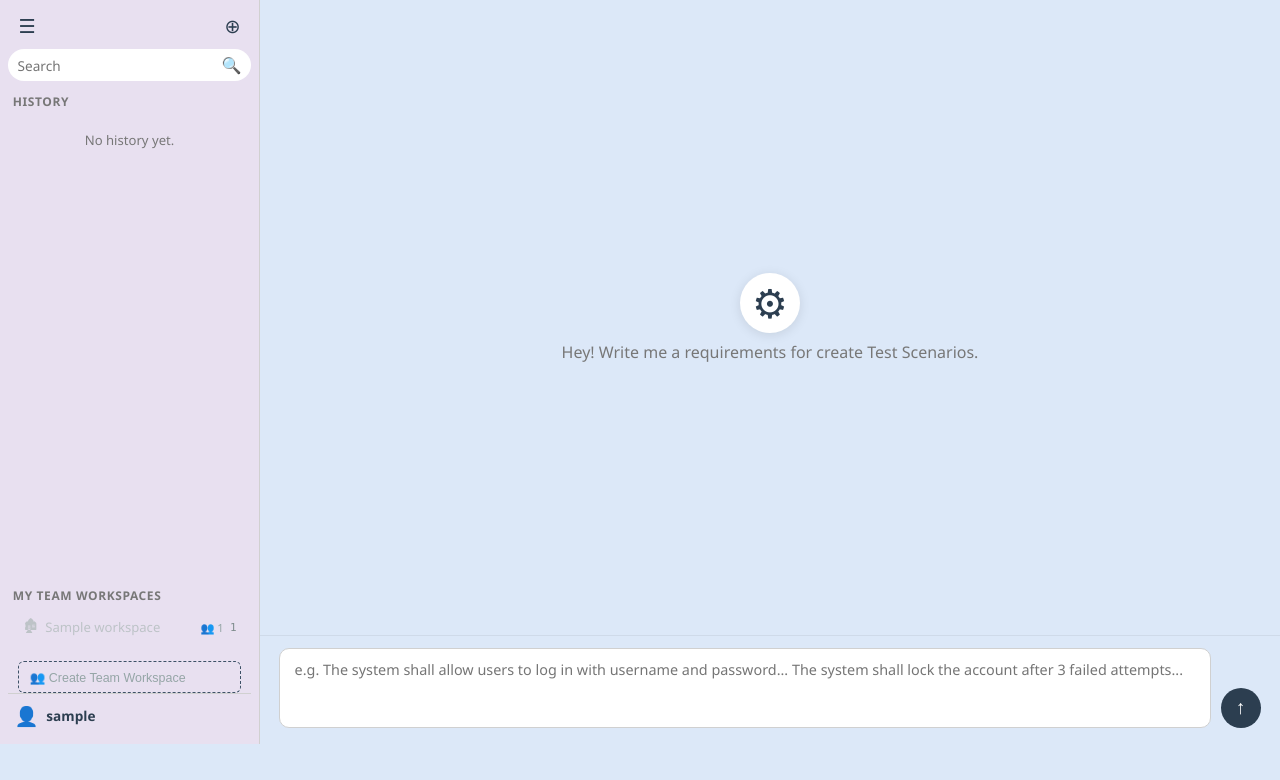
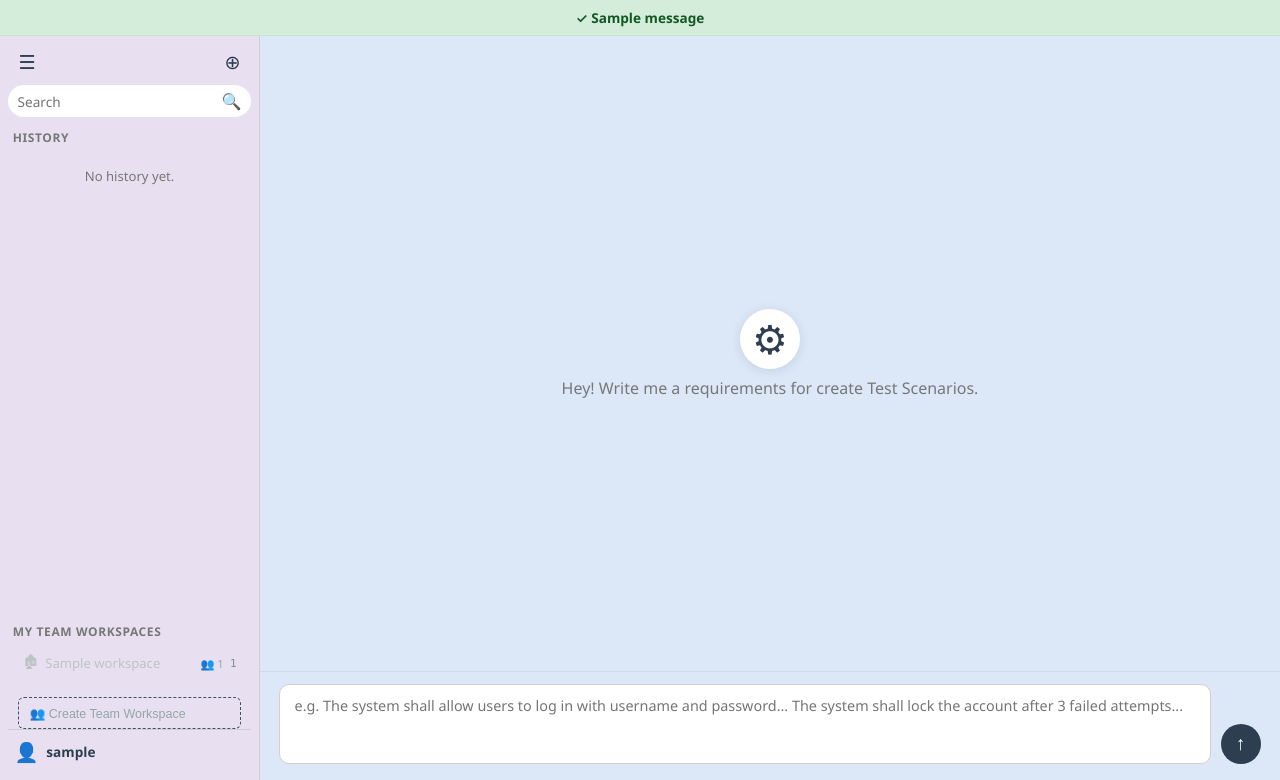
Before and after one commit to dickxenlee/FYP2, a Django app: page /workspace/ in a window 1280 px wide. Shown: the part 56-836 px from the top of the page. Before the commit the page ends 800 px from the top, so only its background shows below. Run offline with Django 5.2, Linux system fonts and the light colour scheme; a user stored in the database is signed in; tables that the repository leaves empty hold one stand-in row (values such as "Sample post"); one stand-in notice (Sample message) is shown; data that the repository does not hold is empty; parts of the project's set-up code (start-up, migrations or seed data) failed here and were passed over.

Commit message:
Show a success notice after registration
Use Django's messages framework to display a "Registration successful"
banner on the workspace page after a new user signs up.

```diff
--- a/core/templates/workspace.html
+++ b/core/templates/workspace.html
@@ -71,6 +71,17 @@
     font-size: 0.83rem;
     border-bottom: 1px solid #c3e6cb;
 }
+
+/* Flash messages (e.g. registration success) */
+.flash-banner {
+    text-align: center;
+    padding: 0.5rem 1rem;
+    font-size: 0.85rem;
+    font-weight: 600;
+}
+.flash-success { background: #d4edda; color: #155724; border-bottom: 1px solid #c3e6cb; }
+.flash-error   { background: #f8d7da; color: #721c24; border-bottom: 1px solid #f5c6cb; }
+.flash-info    { background: #d1ecf1; color: #0c5460; border-bottom: 1px solid #bee5eb; }
 
 /* ── Create workspace button in sidebar ── */
 .btn-create-workspace {
@@ -291,6 +302,12 @@ tr.scenario-done-row .editable-item { text-decoration: line-through; }
         <li><a href="{% url 'logout' %}" class="btn btn-outline">Sign Out</a></li>
     </ul>
 </nav>
+
+{% if messages %}
+{% for message in messages %}
+<div class="flash-banner flash-{{ message.tags }}">&#10003; {{ message }}</div>
+{% endfor %}
+{% endif %}
 
 {% if just_joined %}
 <div class="join-banner">
--- a/core/views.py
+++ b/core/views.py
@@ -2,6 +2,7 @@ import io
 import json
 
 from django.shortcuts import render, redirect, get_object_or_404
+from django.contrib import messages
 from django.contrib.auth import login, logout
 from django.contrib.auth.models import User
 from django.contrib.auth.decorators import login_required
@@ -46,6 +47,7 @@ def register_view(request):
         if form.is_valid():
             user = form.save()
             login(request, user, backend='django.contrib.auth.backends.ModelBackend')
+            messages.success(request, f'Registration successful. Welcome, {user.username}!')
             return redirect('workspace')
     else:
         form = RegisterForm()
```
